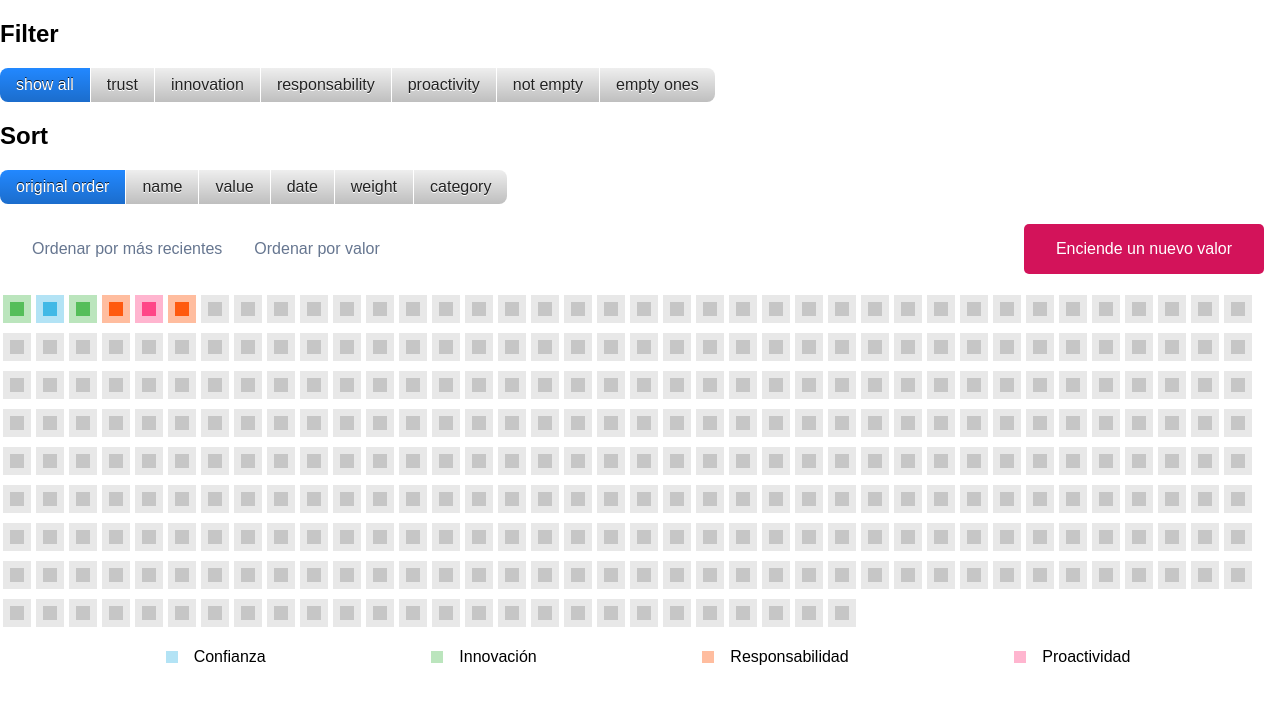
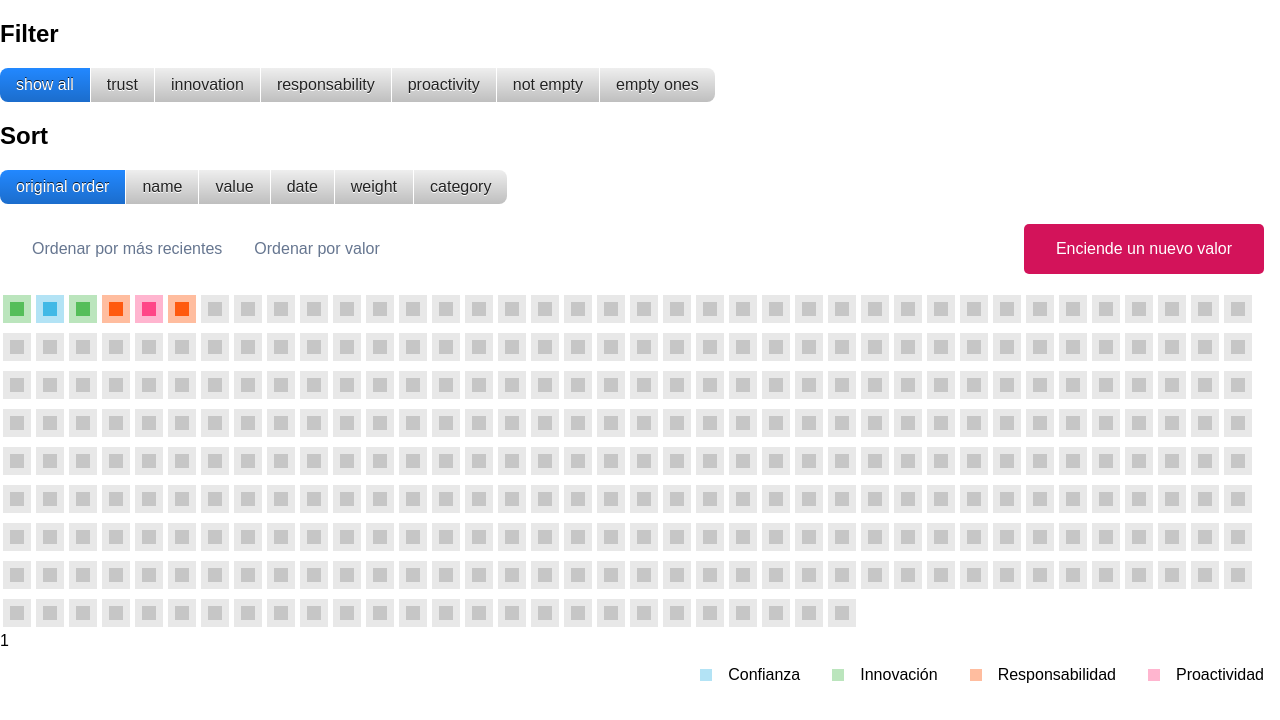
Before and after one commit to daliife/light-sorter, a plain HTML site: page index.html in a window 1280 px wide. Drawn offline with nearby package versions, Linux system fonts and the light colour scheme.

Commit message:
fix: json read wip

```diff
--- a/index.html
+++ b/index.html
@@ -46,7 +46,7 @@
 
   <!-- DEMO -->
   <div class="demo-grid"></div>
-
+1
   <!-- LEGEND -->
   <div class="legend">
     <div class="legend-element">
@@ -71,7 +71,9 @@
   <script src="https://unpkg.com/isotope-layout@3/dist/isotope.pkgd.min.js"></script>
   <script src="https://cdn.jsdelivr.net/npm/handlebars@latest/dist/handlebars.js"></script>
 
+  <script type="text/javascript" src="input.json"></script>
   <script src="cards.js"></script>
+
 </body>
 
 </html>
--- a/styles.css
+++ b/styles.css
@@ -80,7 +80,7 @@ body {
 }
 
 /* clear fix */
-.grid:after {
+.grid:after, .demo-grid:after{
   content: "";
   display: block;
   clear: both;
@@ -153,21 +153,24 @@ body {
   display: flex;
   flex-direction: row;
   width: 100%;
-  justify-content: space-evenly;
+  justify-content: flex-end;
+  margin: 1rem 0;
 }
 .legend-element {
   display: flex;
   flex-direction: row;
   align-items: center;
+  margin-right: 1rem;
 }
 .legend-name {
   font-size: 16px;
   color: #000000;
+  margin: 0;
 }
 .legend-sample {
   height: 12px;
   width: 12px;
-  margin: 1rem;
+  margin: 0 1rem;
 }
 
 .navbar-container {
@@ -203,4 +206,9 @@ body {
   border-radius: 5px;
   outline: none;
   border: none;
+  transition: 250ms all ease-in-out;
 }
+.btn-value:hover {
+   background-color: #ffbbd4;
+   color: #d3135a;
+}
```
Also changed, not shown: cards.js (+4 -3 lines).
